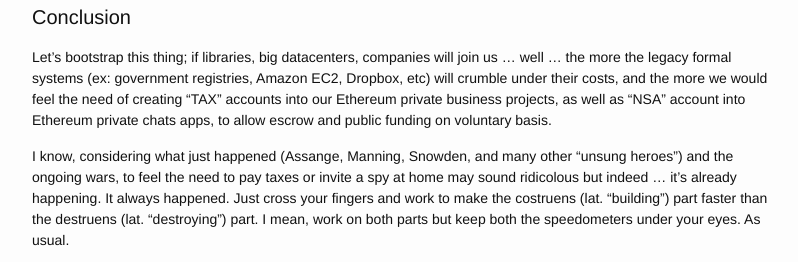
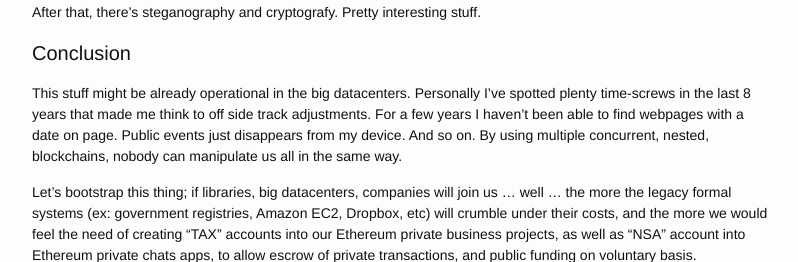
Before and after one commit to rootkovska/rootkovska.github.io, a Jekyll site: the page built from _posts/2015-12-15-Solution.md, in a window 1280 px wide and 900 px high, scrolled down 3469 px, cut to the strip 256-518 px from the top of the window. Shown: the whole strip, without its empty margins (238-1036 px from the left). Built offline with Jekyll 4.4.1, drawn with Linux system fonts in a browser that asks for light colours; Markdown is read by kramdown in place of the engine named in the settings.

Commit message:
It should be fine now.

```diff
--- a/_posts/2015-12-15-Solution.md
+++ b/_posts/2015-12-15-Solution.md
@@ -96,12 +96,17 @@ This time we are doing it not at file level, but at block level: no matter how m
 
 <iframe width="560" height="315" src="https://www.youtube.com/embed/eMhDQFLwrAA" frameborder="0" allowfullscreen>Rocky's Run (1979)</iframe>
 
+After that, there's steganography and cryptografy. Pretty interesting stuff.
+
 # Conclusion
+
+This stuff might be already operational in the big datacenters. Personally I've spotted plenty time-screws in the last 8 years that made me think to off side track adjustments. For a few years I haven't been able to find webpages with a date on page. Public events just disappears from my device. And so on.
+By using multiple concurrent, nested, blockchains, nobody can manipulate us all in the same way.
 
 Let's bootstrap this thing; if libraries, big datacenters, companies will join us ... well ... the more the legacy formal systems
 (ex: government registries, Amazon EC2, Dropbox, etc) will crumble under their costs, and the more we would feel the need of
 creating "TAX" accounts into our Ethereum private business projects, as well as "NSA" account into Ethereum private chats apps,
-to allow escrow and public funding on voluntary basis.
+to allow escrow of private transactions, and public funding on voluntary basis.
 
 I know, considering what just happened (Assange, Manning, Snowden, and many other "unsung heroes") and the ongoing wars,
 to feel the need to pay taxes or invite a spy at home may sound ridicolous but indeed ... it's already happening.
```
